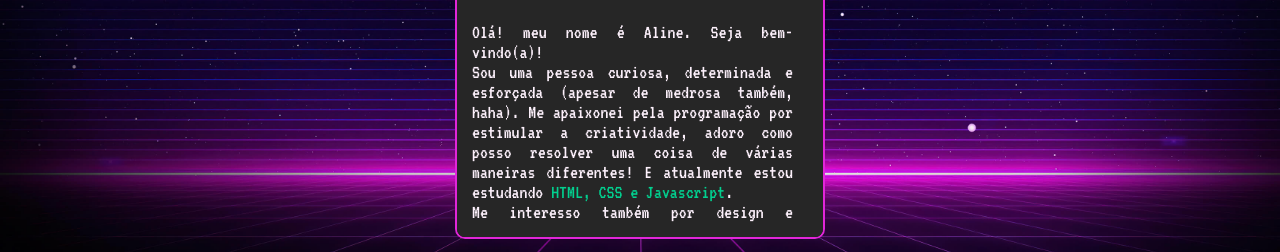
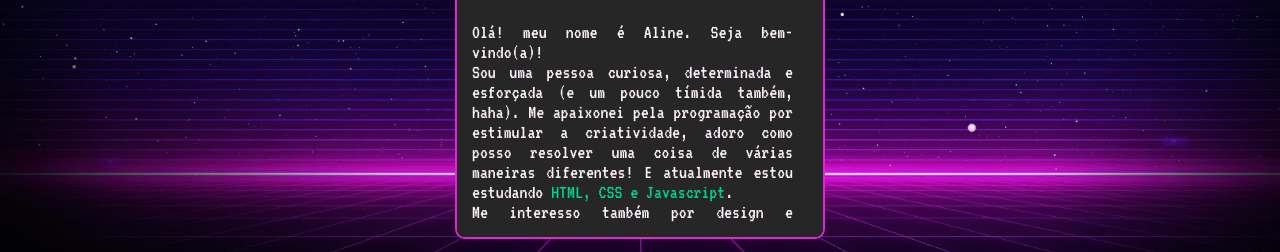
Before and after one commit to aliine98/mini-portfolio-mapaDev, a plain HTML site: page index.html in a window 1280 px wide. Shown: the part 435-687 px from the top of the page. Drawn offline with Linux system fonts and the light colour scheme.

Commit message:
Update index.html

```diff
--- a/index.html
+++ b/index.html
@@ -33,7 +33,7 @@
                   <div class="descricao">
                      <p>Olá! meu nome é Aline. Seja bem-vindo(a)!</p>
                      <p>
-                        Sou uma pessoa curiosa, determinada e esforçada (apesar de medrosa também, haha). Me apaixonei pela programação por estimular
+                        Sou uma pessoa curiosa, determinada e esforçada (e um pouco tímida também, haha). Me apaixonei pela programação por estimular
                         a criatividade, adoro como posso resolver uma coisa de várias maneiras diferentes! E atualmente estou estudando
                         <span>HTML, CSS e Javascript</span>.
                      </p>
```
